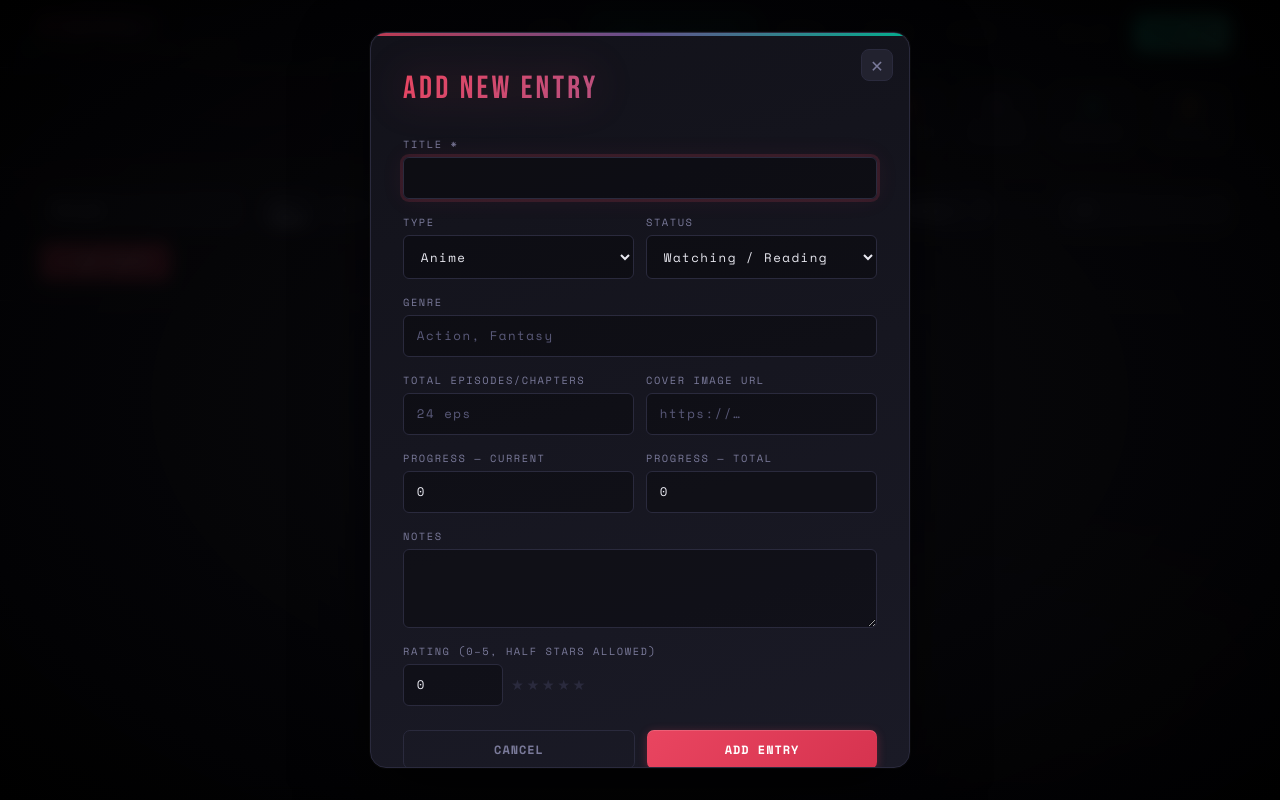
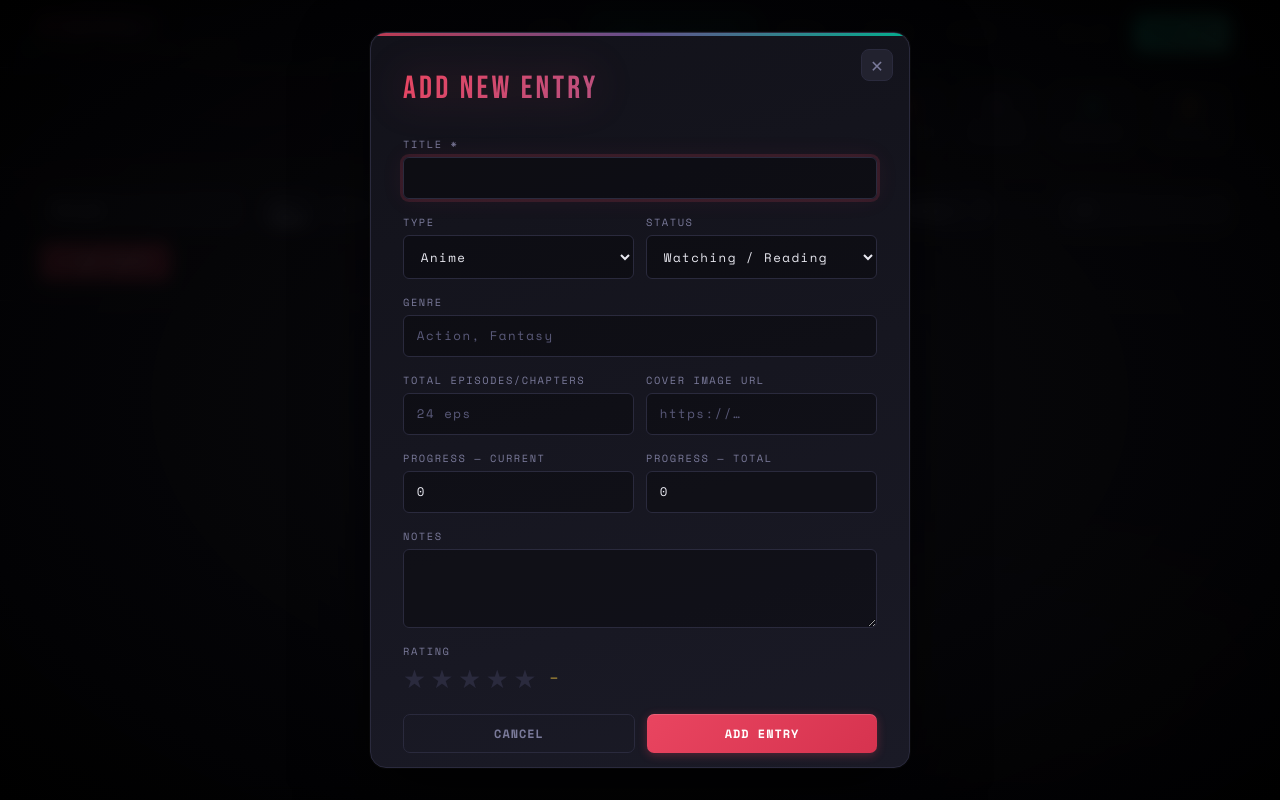
Before and after one commit to Darnok17/OtakuVault, a Next.js app: page /collection in a window 1280 px wide. Both pictures are taken after typing "Sample" into the empty fields and a click on the button "+ ADD ENTRY". Built offline with nearby package versions, Linux system fonts and the light colour scheme.

Commit message:
Added interactive half-star rating and undo toast

```diff
--- a/app/collection/_components/CollectionShell.tsx
+++ b/app/collection/_components/CollectionShell.tsx
@@ -1,8 +1,9 @@
 "use client";
 
-import { useState, useEffect, useMemo } from "react";
+import { useState, useEffect, useMemo, useRef } from "react";
 import { useEntriesStore } from "@/lib/store";
 import type { Entry, EntryStatus, EntryType } from "@/lib/types";
+import DeleteUndoToast, { UNDO_MS, type PendingDelete } from "./DeleteUndoToast";
 import EmptyState from "./EmptyState";
 import EntryCard from "./EntryCard";
 import EntryModal from "./EntryModal";
@@ -12,6 +13,7 @@ export default function CollectionShell() {
   const addEntry = useEntriesStore((s) => s.addEntry);
   const updateEntry = useEntriesStore((s) => s.updateEntry);
   const removeEntry = useEntriesStore((s) => s.deleteEntry);
+  const restoreEntry = useEntriesStore((s) => s.restoreEntry);
   const [activeType, setActiveType] = useState<"all" | EntryType | "watchlist">("all");
   const [statusFilter, setStatusFilter] = useState<"all" | EntryStatus>("all");
   const [sort, setSort] = useState("rating-desc");
@@ -19,10 +21,18 @@ export default function CollectionShell() {
   const [search, setSearch] = useState("");
   const [editing, setEditing] = useState<Entry | null>(null);
   const [showModal, setShowModal] = useState(false);
+  const [pendingDeletes, setPendingDeletes] = useState<PendingDelete[]>([]);
+  const deleteTimers = useRef(new Map<string, ReturnType<typeof setTimeout>>());
 
   // Load from localStorage (or seed) on mount
   useEffect(() => {
     useEntriesStore.persist.rehydrate();
+  }, []);
+
+  // Entries are already removed from the store, so leaving the page makes pending deletes final.
+  useEffect(() => {
+    const timers = deleteTimers.current;
+    return () => timers.forEach(clearTimeout);
   }, []);
 
   // Stats (exclude plan-to + dropped)
@@ -89,8 +99,24 @@ export default function CollectionShell() {
   };
 
   const deleteEntry = (id: string) => {
-    if (!confirm("Delete this entry?")) return;
+    const index = entries.findIndex((e) => e.id === id);
+    if (index === -1) return;
+    const entry = entries[index];
     removeEntry(id);
+    setPendingDeletes((p) => [...p, { entry, index }]);
+    deleteTimers.current.set(id, setTimeout(() => {
+      deleteTimers.current.delete(id);
+      setPendingDeletes((p) => p.filter((d) => d.entry.id !== id));
+    }, UNDO_MS));
+  };
+
+  const undoDelete = (id: string) => {
+    const pending = pendingDeletes.find((d) => d.entry.id === id);
+    if (!pending) return;
+    clearTimeout(deleteTimers.current.get(id));
+    deleteTimers.current.delete(id);
+    restoreEntry(pending.entry, pending.index);
+    setPendingDeletes((p) => p.filter((d) => d.entry.id !== id));
   };
 
   const empty = entries.filter((e) => e.status !== "plan-to").length === 0;
@@ -226,6 +252,7 @@ export default function CollectionShell() {
       </div>
 
       {showModal && <EntryModal entry={editing} onSave={saveEntry} onClose={closeModal} />}
+      <DeleteUndoToast items={pendingDeletes} onUndo={undoDelete} />
     </section>
   );
 }
--- /dev/null
+++ b/app/collection/_components/DeleteUndoToast.tsx
@@ -0,0 +1,37 @@
+"use client";
+
+import { useState } from "react";
+import type { Entry } from "@/lib/types";
+
+export const UNDO_MS = 5000;
+
+export type PendingDelete = { entry: Entry; index: number };
+
+export default function DeleteUndoToast({
+  items, onUndo,
+}: {
+  items: PendingDelete[];
+  onUndo: (id: string) => void;
+}) {
+  // Keep the last rows rendered while the toast slides back out.
+  const [shown, setShown] = useState(items);
+  if (items.length > 0 && items !== shown) setShown(items);
+  const visible = items.length > 0;
+
+  return (
+    <div className={`undo-toast delete-toast ${visible ? "visible" : ""}`} role="status" aria-live="polite" inert={!visible}>
+      {shown.map(({ entry }) => (
+        <div className="delete-toast-item" key={entry.id}>
+          <div className="toast-row">
+            <span className="toast-dot"></span>
+            <span className="toast-msg">Deleted <strong>{entry.title}</strong></span>
+            <button className="toast-undo" type="button" onClick={() => onUndo(entry.id)}>Undo</button>
+          </div>
+          <div className="toast-progress-track">
+            <div className="toast-progress" style={{ animationDuration: `${UNDO_MS}ms` }}></div>
+          </div>
+        </div>
+      ))}
+    </div>
+  );
+}
--- a/app/collection/_components/EntryModal.tsx
+++ b/app/collection/_components/EntryModal.tsx
@@ -2,7 +2,7 @@
 
 import { useState } from "react";
 import type { Entry, EntryStatus, EntryType } from "@/lib/types";
-import Stars from "./Stars";
+import StarRating from "./StarRating";
 
 export default function EntryModal({
   entry, onSave, onClose,
@@ -95,13 +95,10 @@ export default function EntryModal({
             <textarea value={form.notes} onChange={(e) => set("notes", e.target.value)} rows={3} style={{ ...inputStyle, resize: "vertical" }} />
           </label>
 
-          <label style={{ display: "flex", flexDirection: "column", gap: ".3rem" }}>
-            <span style={labelStyle}>Rating (0–5, half stars allowed)</span>
-            <div style={{ display: "flex", alignItems: "center", gap: ".5rem" }}>
-              <input type="number" value={form.rating} min={0} max={5} step={0.5} onChange={(e) => set("rating", Number(e.target.value))} style={{ ...inputStyle, width: 100 }} />
-              <Stars rating={form.rating} />
-            </div>
-          </label>
+          <div style={{ display: "flex", flexDirection: "column", gap: ".3rem" }}>
+            <span style={labelStyle}>Rating</span>
+            <StarRating value={form.rating} onChange={(r) => set("rating", r)} />
+          </div>
 
           <div style={{ display: "flex", gap: ".75rem", marginTop: ".5rem" }}>
             <button type="button" className="btn btn-ghost" onClick={onClose} style={{ flex: 1 }}>Cancel</button>
--- /dev/null
+++ b/app/collection/_components/StarRating.tsx
@@ -0,0 +1,62 @@
+"use client";
+
+import { useState, type KeyboardEvent } from "react";
+
+export default function StarRating({
+  value, onChange, label = "Rating",
+}: {
+  value: number;
+  onChange: (rating: number) => void;
+  label?: string;
+}) {
+  const r = Number(value) || 0;
+  const [hover, setHover] = useState<number | null>(null);
+  const shown = hover ?? r;
+
+  // Arrow keys step by half a star; Home/End jump to 0/5.
+  const onKeyDown = (e: KeyboardEvent<HTMLDivElement>) => {
+    const next =
+      e.key === "ArrowRight" || e.key === "ArrowUp"  ? Math.min(5, r + 0.5) :
+      e.key === "ArrowLeft"  || e.key === "ArrowDown" ? Math.max(0, r - 0.5) :
+      e.key === "Home" ? 0 :
+      e.key === "End"  ? 5 : null;
+    if (next === null) return;
+    e.preventDefault();
+    onChange(next);
+  };
+
+  return (
+    <div className="star-rating-input">
+      <div
+        style={{ display: "flex", gap: 2, outline: "none" }}
+        role="slider" tabIndex={0}
+        aria-label={label} aria-valuemin={0} aria-valuemax={5} aria-valuenow={r}
+        aria-valuetext={`${r} out of 5 stars`}
+        onMouseLeave={() => setHover(null)}
+        onKeyDown={onKeyDown}
+      >
+        {[1,2,3,4,5].map((i) => {
+          const cls = shown >= i ? "full" : shown >= i - 0.5 ? "half" : "";
+          return (
+            <span key={i} className={`star-unit ${cls}`}>
+              <span className="star-bg">★</span>
+              <span className="star-on">★</span>
+              {[i - 0.5, i].map((v) => (
+                <span
+                  key={v}
+                  className={`zone ${v === i ? "r" : "l"}`}
+                  onMouseEnter={() => setHover(v)}
+                  onClick={() => onChange(v)}
+                />
+              ))}
+            </span>
+          );
+        })}
+      </div>
+      <span className="rating-label">{shown ? `${shown} / 5` : "—"}</span>
+      {r > 0 && (
+        <button type="button" className="rating-clear" onClick={() => { setHover(null); onChange(0); }}>Clear</button>
+      )}
+    </div>
+  );
+}
--- a/lib/store.ts
+++ b/lib/store.ts
@@ -27,6 +27,7 @@ type EntriesState = {
   addEntry: (entry: Entry) => void;
   updateEntry: (id: string, patch: Partial<Entry>) => void;
   deleteEntry: (id: string) => void;
+  restoreEntry: (entry: Entry, index: number) => void;
   setEntries: (entries: Entry[]) => void;
 };
 
@@ -41,6 +42,14 @@ export const useEntriesStore = create<EntriesState>()(
       updateEntry: (id, patch) =>
         set((s) => ({ entries: s.entries.map((e) => (e.id === id ? { ...e, ...patch } : e)) })),
       deleteEntry: (id) => set((s) => ({ entries: s.entries.filter((e) => e.id !== id) })),
+      // Re-insert a deleted entry at its old position (used by undo).
+      restoreEntry: (entry, index) =>
+        set((s) => {
+          if (s.entries.some((e) => e.id === entry.id)) return s;
+          const entries = [...s.entries];
+          entries.splice(Math.min(index, entries.length), 0, entry);
+          return { entries };
+        }),
       setEntries: (entries) => set({ entries }),
     }),
     {
```
Also changed, not shown: .claude/settings.json (added), app/globals.css.
